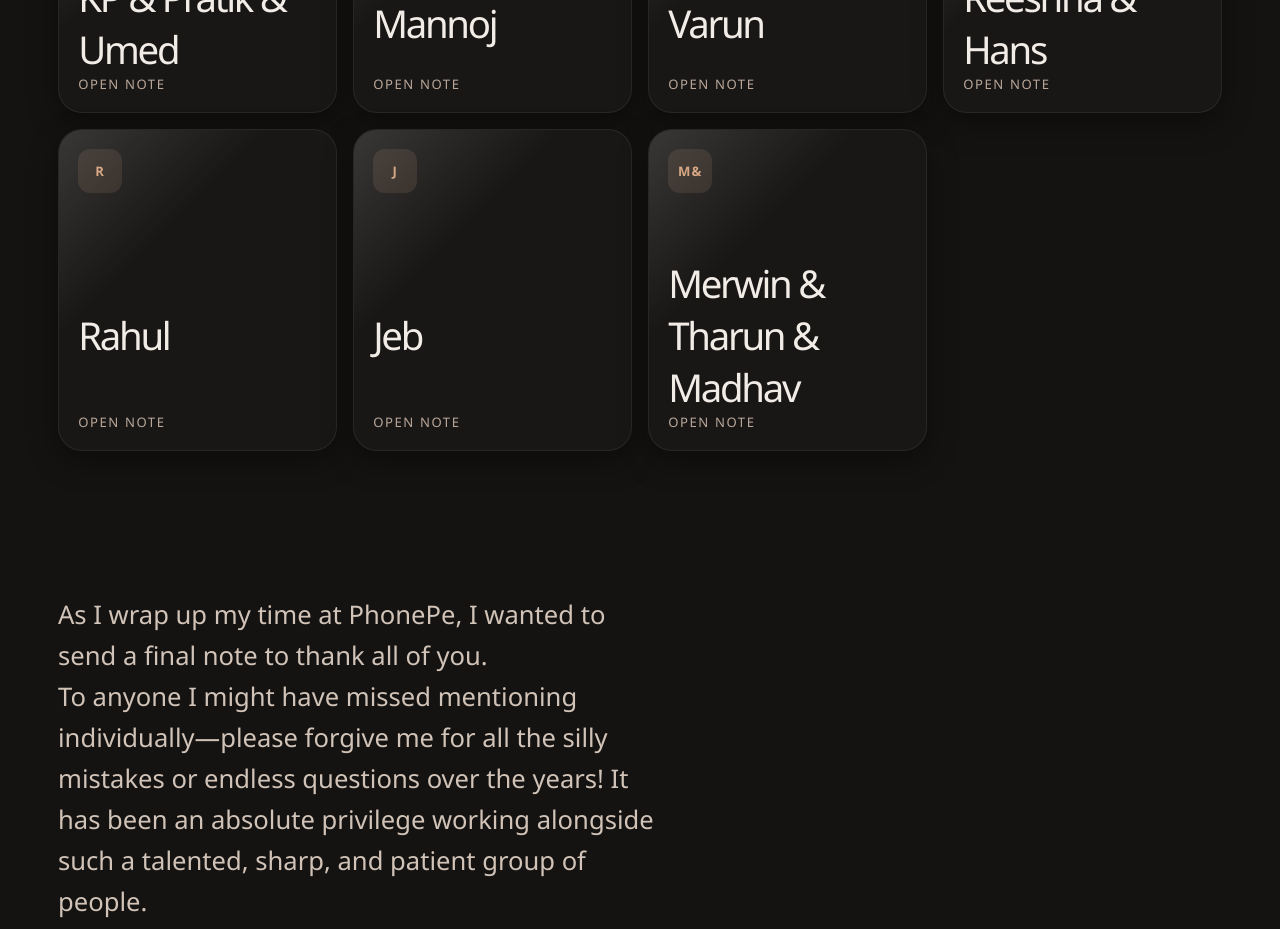
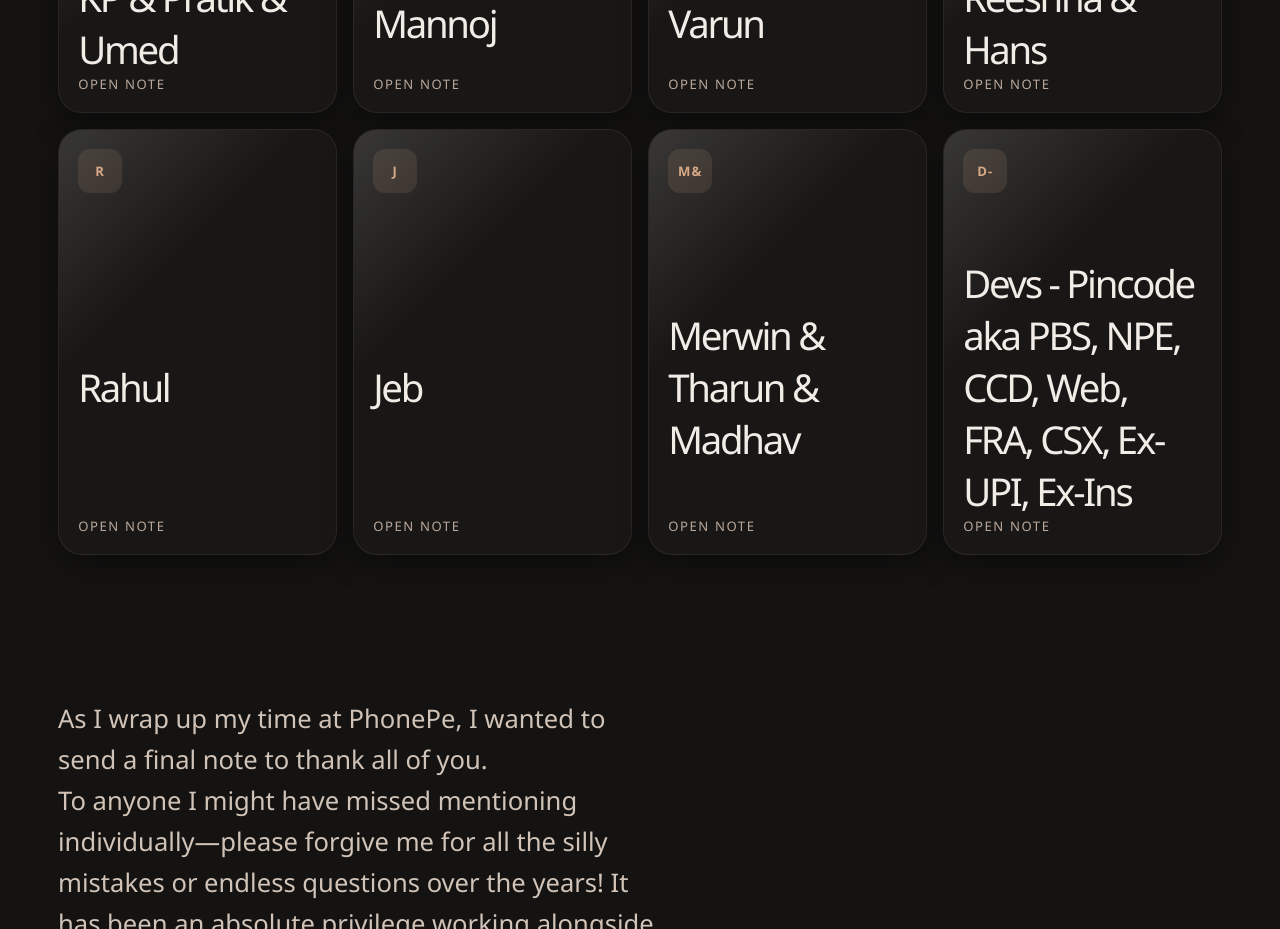
Before and after one commit to vamsianamalamudi/A-Note-of-Thanks, a Next.js app: page /A-Note-of-Thanks/ in a window 1280 px wide. Shown: the part 2520-3449 px from the top of the page. Built offline with nearby package versions, Linux system fonts and the light colour scheme.

Commit message:
A-Note-of-Thanks-devs

```diff
--- a/data/people.ts
+++ b/data/people.ts
@@ -223,4 +223,12 @@ export const defaultPeople: Person[] = [
     insideJoke: '',
     enabled: true,
   },
+  {
+    id: 'Devs',
+    name: 'Devs - Pincode aka PBS, NPE, CCD, Web, FRA, CSX, Ex-UPI, Ex-Ins ',
+    message:
+      'Pincode a.k.a PBS - Salil, Ekta, Tilak, Tushar, Manuj \n Npe - Harsh \n CCD - Sarang, Dhiraj, Shivanshu, Utkarsh, Yash, Geetika \n Web - Ankur, Soumyashis \n Ex-UPI - Ajinkya, Vishal \n. Ex-Ins - Bobby, Chaitanya \n It was absolute bliss working with you all! Hopefully, I closed all my tickets on time. In case you ever need further assistance on anything I left behind, feel free to trouble Nandu, Balu, Apeksha, Neha, Malhar, or Sankar. :p\n Thanks for all the support, and hope our paths cross again!',
+    insideJoke: '',
+    enabled: true,
+  },
 ];
```
